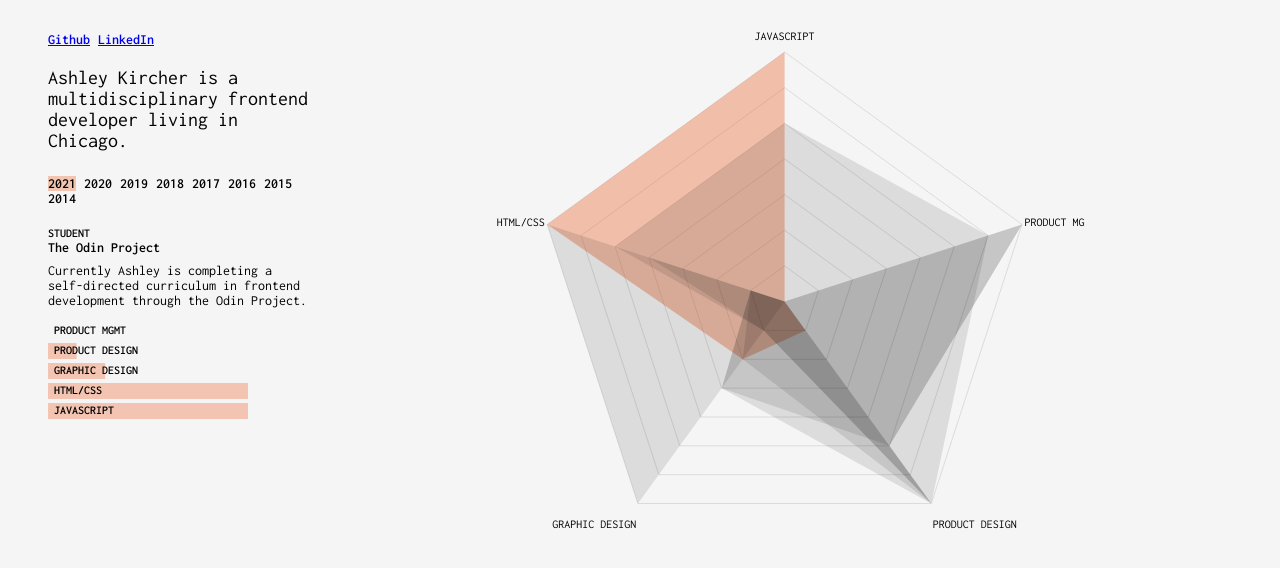
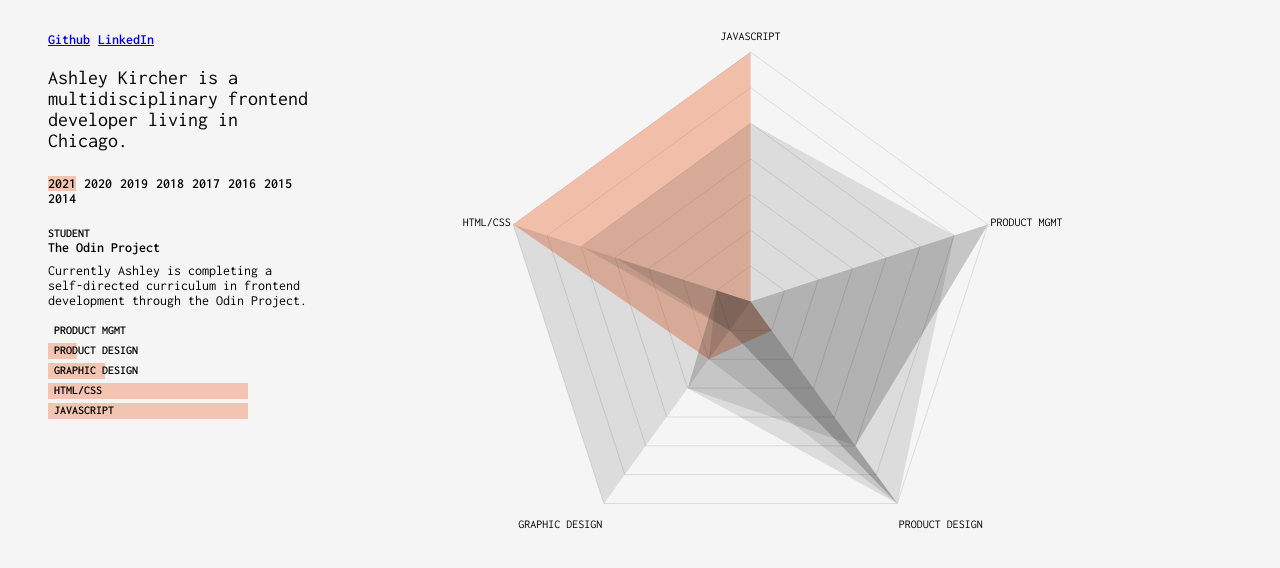
Before and after one commit to awkircher/personal-Eng, a React (Create React App) app: page / in a window 1280 px wide. Shown: the top 568 px of the page. Built offline with nearby package versions, Linux system fonts and the light colour scheme.

Commit message:
Fix for clipping on wide browsers at high resolution

```diff
--- a/src/Chart.css
+++ b/src/Chart.css
@@ -11,7 +11,7 @@
     width: 100%;
     align-self: flex-start;
     justify-self: center;
-    max-width: 600px;
+    max-width: 667px;
 }
 
 @media (min-width: 930px) {
```
